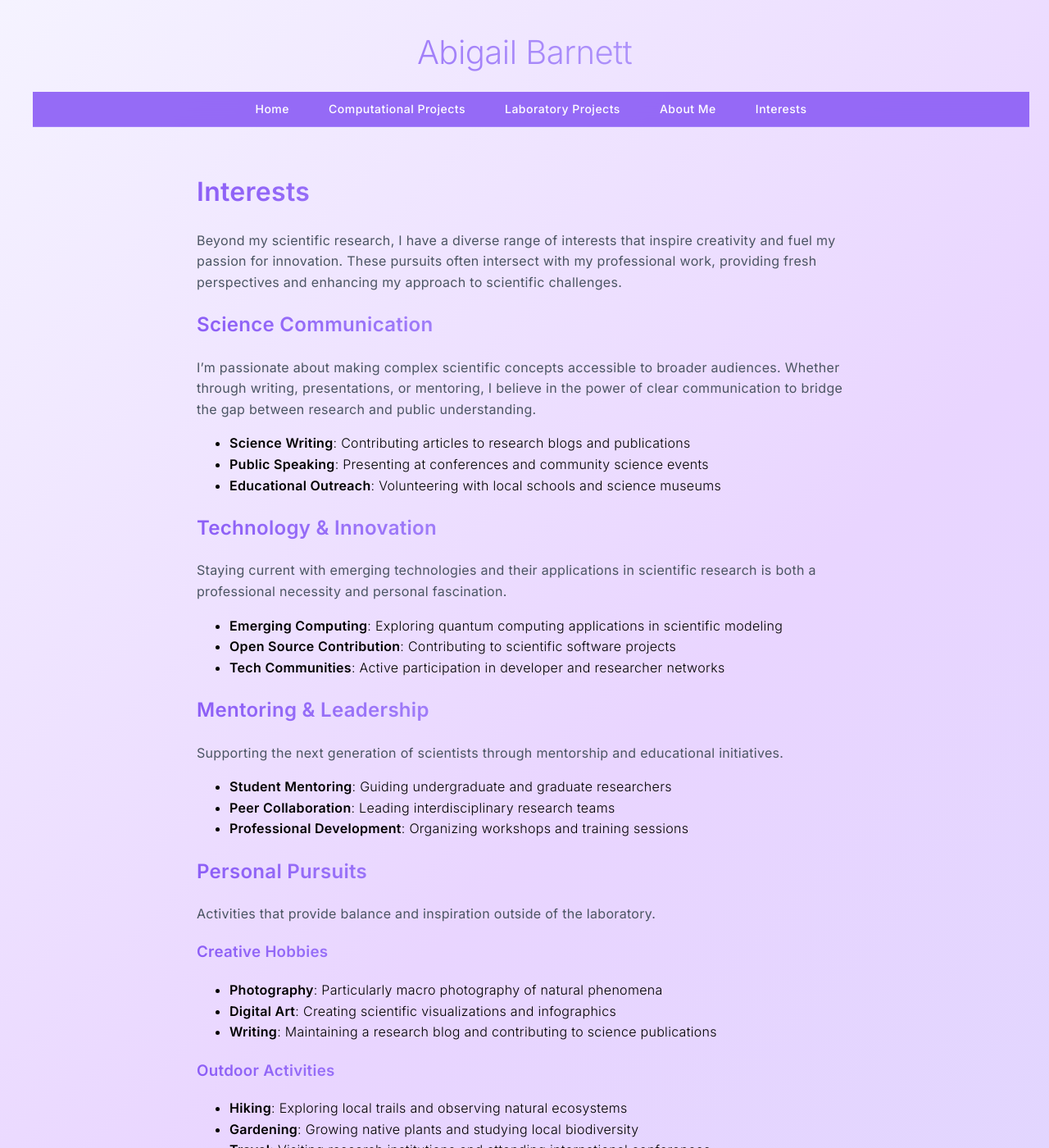
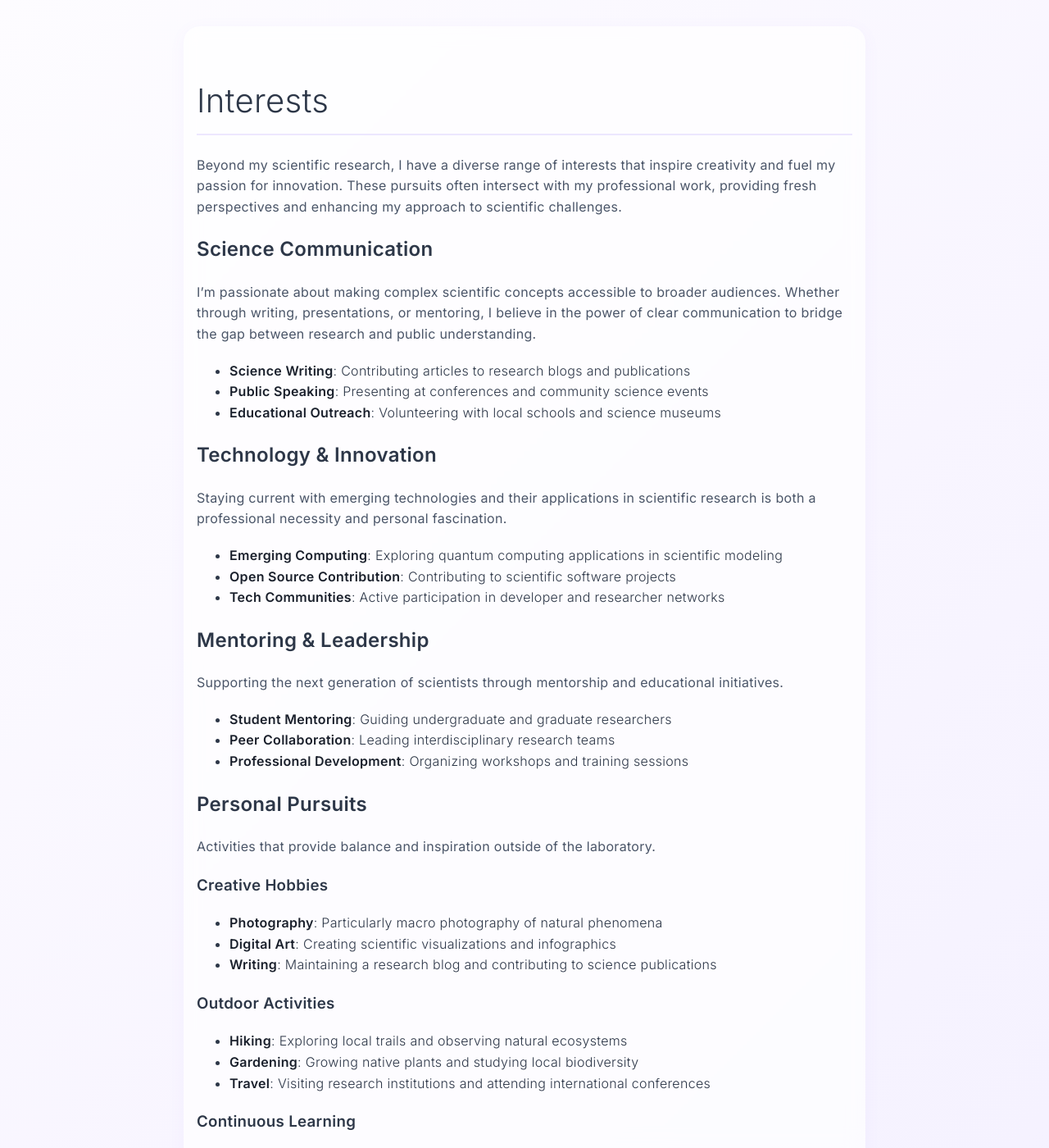
Before and after one commit to abigailbarnett1989/abigailbarnett1989.github.io, a Jekyll site: the page built from interests/index.md, in a window 1280 px wide and 1400 px high. Shown: the whole window at 82% size. Built offline with Jekyll 4.4.1, drawn with Linux system fonts in a browser that asks for light colours.

Commit message:
Template Updated

```diff
--- a/_layouts/default.html
+++ b/_layouts/default.html
@@ -9,20 +9,6 @@
   <body>
 
     <div class="container">
-      <header>
-        <h1>{{ site.title }}</h1>
-      </header>
-
-      <nav>
-        <ul>
-          <li><a href="{{ '/' | relative_url }}">Home</a></li>
-          <li><a href="{{ '/computational-projects/' | relative_url }}">Computational Projects</a></li>
-          <li><a href="{{ '/laboratory-projects/' | relative_url }}">Laboratory Projects</a></li>
-          <li><a href="{{ '/about/' | relative_url }}">About Me</a></li>
-          <li><a href="{{ '/interests/' | relative_url }}">Interests</a></li>
-        </ul>
-      </nav>
-
       <main>
         {{ content }}
       </main>
--- a/assets/css/style.css
+++ b/assets/css/style.css
@@ -4,13 +4,15 @@ body {
   margin: 0;
   padding: 0;
   line-height: 1.6;
-  background: linear-gradient(135deg, #f5f3ff 0%, #e9d5ff 50%, #ddd6fe 100%);
+  background: linear-gradient(135deg, #fdfcff 0%, #f8f5ff 50%, #f3f0ff 100%);
   min-height: 100vh;
   letter-spacing: 0.3px;
+  color: #2d3748;
 }
 
 strong, b {
   font-weight: 600;
+  color: #1a202c;
 }
 
 .container {
@@ -19,96 +21,32 @@ strong, b {
   padding: 0;
 }
 
-/* Full width nav bar */
-nav {
-  background: rgba(139, 92, 246, 0.9);
-  backdrop-filter: blur(10px);
-  padding: 0.5em;
-  width: 100%;
-  position: sticky;
-  top: 0;
-  z-index: 100;
-  border-bottom: 1px solid rgba(196, 181, 253, 0.3);
-}
-
-/* Center and constrain nav items */
-nav ul {
-  display: flex;
-  list-style: none;
-  margin: 0 auto;
-  padding: 0;
-  max-width: 1200px;
-  justify-content: center;
-}
-
-/* Nav link spacing and styling */
-nav li {
-  margin: 0 1.5em;
-}
-
-nav a {
-  color: white;
-  text-decoration: none;
-  font-weight: 500;
-  font-size: 14px;
-  letter-spacing: 0.5px;
-  transition: all 0.3s ease;
-}
-
-nav a:hover {
-  color: #c4b5fd;
-  text-decoration: none;
-}
-
-/* Center the header title */
-header {
-  text-align: center;
-  margin: 2em 0 1em 0;
-  padding: 0 1em;
-}
-
-header h1 {
-  margin: 0;
-  font-size: 2.5em;
-  font-weight: 300;
-  color: #374151;
-  background: linear-gradient(45deg, #8b5cf6, #c4b5fd);
-  background-clip: text;
-  -webkit-background-clip: text;
-  -webkit-text-fill-color: transparent;
-  letter-spacing: -0.5px;
-}
-
 footer {
   text-align: center;
   margin-top: 3em;
   padding: 2em 1em;
   font-size: 0.9em;
-  color: #6b7280;
+  color: #718096;
   font-weight: 400;
 }
 
 /* Homepage specific styles */
 .homepage-content {
-  padding: 2em 1em;
+  padding: 3em 1em;
 }
 
 .main-title {
   text-align: center;
-  color: #374151;
+  color: #2d3748;
   font-size: 3rem;
   font-weight: 300;
   margin-bottom: 15px;
   letter-spacing: -0.5px;
-  background: linear-gradient(45deg, #8b5cf6, #c4b5fd);
-  background-clip: text;
-  -webkit-background-clip: text;
-  -webkit-text-fill-color: transparent;
 }
 
 .main-subtitle {
   text-align: center;
-  color: #6b7280;
+  color: #4a5568;
   font-size: 1.1rem;
   font-weight: 400;
   margin-bottom: 50px;
@@ -125,20 +63,20 @@ footer {
 
 .section-card {
   position: relative;
-  background: rgba(255, 255, 255, 0.9);
+  background: rgba(255, 255, 255, 0.95);
   backdrop-filter: blur(10px);
-  border: 1px solid rgba(196, 181, 253, 0.3);
+  border: 1px solid rgba(237, 233, 254, 0.6);
   border-radius: 20px;
   overflow: hidden;
-  box-shadow: 0 8px 32px rgba(139, 92, 246, 0.1);
+  box-shadow: 0 4px 20px rgba(139, 92, 246, 0.08);
   transition: all 0.4s cubic-bezier(0.175, 0.885, 0.32, 1.275);
   cursor: pointer;
 }
 
 .section-card:hover {
-  transform: translateY(-8px) scale(1.02);
-  box-shadow: 0 20px 60px rgba(139, 92, 246, 0.25);
-  border-color: rgba(196, 181, 253, 0.5);
+  transform: translateY(-6px) scale(1.01);
+  box-shadow: 0 12px 40px rgba(139, 92, 246, 0.15);
+  border-color: rgba(196, 181, 253, 0.4);
 }
 
 .section-image {
@@ -156,7 +94,7 @@ footer {
   left: 0;
   right: 0;
   bottom: 0;
-  background: linear-gradient(45deg, rgba(139, 92, 246, 0.85), rgba(196, 181, 253, 0.85));
+  background: linear-gradient(45deg, rgba(139, 92, 246, 0.75), rgba(196, 181, 253, 0.75));
   opacity: 0;
   transition: all 0.3s ease;
   display: flex;
@@ -216,17 +154,13 @@ footer {
 .section-title {
   font-size: 20px;
   font-weight: 600;
-  color: #374151;
+  color: #2d3748;
   margin-bottom: 12px;
-  background: linear-gradient(45deg, #8b5cf6, #c4b5fd);
-  background-clip: text;
-  -webkit-background-clip: text;
-  -webkit-text-fill-color: transparent;
   letter-spacing: 0.3px;
 }
 
 .section-brief {
-  color: #6b7280;
+  color: #4a5568;
   font-size: 14px;
   font-weight: 400;
   line-height: 1.6;
@@ -240,64 +174,101 @@ footer {
 }
 
 .skill-tag {
-  background: linear-gradient(45deg, #8b5cf6, #c4b5fd);
+  background: linear-gradient(45deg, #a78bfa, #c4b5fd);
   color: white;
   padding: 6px 14px;
   border-radius: 20px;
   font-size: 12px;
   font-weight: 500;
   letter-spacing: 0.3px;
-  box-shadow: 0 2px 8px rgba(139, 92, 246, 0.2);
+  box-shadow: 0 2px 8px rgba(139, 92, 246, 0.15);
 }
 
-/* Professional background images using patterns and gradients */
+/* Image backgrounds - replace these with your actual images */
 .about-bg {
-  background: linear-gradient(135deg, rgba(139, 92, 246, 0.1), rgba(196, 181, 253, 0.1)),
-              radial-gradient(circle at 20% 80%, rgba(139, 92, 246, 0.15) 0%, transparent 50%),
-              radial-gradient(circle at 80% 20%, rgba(196, 181, 253, 0.15) 0%, transparent 50%),
-              linear-gradient(45deg, #f8fafc 25%, transparent 25%),
-              linear-gradient(-45deg, #f8fafc 25%, transparent 25%);
-  background-size: cover, cover, cover, 60px 60px, 60px 60px;
-  background-position: 0 0, 0 0, 0 0, 0 0, 30px 30px;
+  background-image: url('{{ "/assets/images/about-me.jpg" | relative_url }}');
+  background-size: cover;
+  background-position: center;
 }
 
 .computational-bg {
-  background: linear-gradient(135deg, rgba(139, 92, 246, 0.1), rgba(196, 181, 253, 0.1)),
-              repeating-linear-gradient(45deg, transparent, transparent 20px, rgba(139, 92, 246, 0.05) 20px, rgba(139, 92, 246, 0.05) 40px),
-              conic-gradient(from 45deg at 25% 75%, rgba(196, 181, 253, 0.1) 0deg, transparent 90deg);
+  background-image: url('{{ "/assets/images/computational-projects.jpg" | relative_url }}');
+  background-size: cover;
+  background-position: center;
 }
 
 .laboratory-bg {
-  background: linear-gradient(135deg, rgba(139, 92, 246, 0.1), rgba(196, 181, 253, 0.1)),
-              radial-gradient(circle at 50% 50%, rgba(139, 92, 246, 0.08) 2px, transparent 2px),
-              linear-gradient(90deg, rgba(196, 181, 253, 0.05) 50%, transparent 50%);
-  background-size: cover, 30px 30px, 40px 40px;
+  background-image: url('{{ "/assets/images/laboratory-projects.jpg" | relative_url }}');
+  background-size: cover;
+  background-position: center;
 }
 
 .interests-bg {
-  background: linear-gradient(135deg, rgba(139, 92, 246, 0.1), rgba(196, 181, 253, 0.1)),
-              repeating-conic-gradient(from 0deg at 50% 50%, rgba(139, 92, 246, 0.05) 0deg 15deg, transparent 15deg 30deg),
-              radial-gradient(ellipse at top left, rgba(196, 181, 253, 0.1) 0%, transparent 50%);
+  background-image: url('{{ "/assets/images/interests.jpg" | relative_url }}');
+  background-size: cover;
+  background-position: center;
 }
 
-/* Regular page content styling */
+/* Fallback patterns if images don't load */
+.about-bg:not([style*="background-image"]) {
+  background: linear-gradient(135deg, #f7fafc 0%, #edf2f7 100%),
+              radial-gradient(circle at 30% 30%, rgba(167, 139, 250, 0.1) 0%, transparent 50%);
+}
+
+.computational-bg:not([style*="background-image"]) {
+  background: linear-gradient(135deg, #f7fafc 0%, #edf2f7 100%),
+              repeating-linear-gradient(45deg, transparent, transparent 20px, rgba(167, 139, 250, 0.05) 20px, rgba(167, 139, 250, 0.05) 40px);
+}
+
+.laboratory-bg:not([style*="background-image"]) {
+  background: linear-gradient(135deg, #f7fafc 0%, #edf2f7 100%),
+              radial-gradient(circle at 50% 50%, rgba(167, 139, 250, 0.08) 2px, transparent 2px);
+  background-size: cover, 30px 30px;
+}
+
+.interests-bg:not([style*="background-image"]) {
+  background: linear-gradient(135deg, #f7fafc 0%, #edf2f7 100%),
+              repeating-conic-gradient(from 0deg at 50% 50%, rgba(167, 139, 250, 0.05) 0deg 15deg, transparent 15deg 30deg);
+}
+
+/* Regular page content styling for other pages */
+main h1, main h2, main h3 {
+  color: #2d3748;
+}
+
+main h1 {
+  font-size: 2.5rem;
+  font-weight: 300;
+  margin-bottom: 1.5rem;
+  padding-bottom: 0.5rem;
+  border-bottom: 2px solid rgba(167, 139, 250, 0.2);
+}
+
+main p {
+  color: #4a5568;
+  font-weight: 400;
+  margin-bottom: 1.2rem;
+}
+
+main img {
+  max-width: 100%;
+  height: auto;
+  border-radius: 8px;
+  box-shadow: 0 4px 12px rgba(139, 92, 246, 0.1);
+  margin: 1.5rem 0;
+}
+
+/* Content pages styling */
 main {
   padding: 2em 1em;
   max-width: 800px;
   margin: 0 auto;
-}
-
-main h1, main h2, main h3 {
-  color: #374151;
-  background: linear-gradient(45deg, #8b5cf6, #c4b5fd);
-  background-clip: text;
-  -webkit-background-clip: text;
-  -webkit-text-fill-color: transparent;
-}
-
-main p {
-  color: #4b5563;
-  font-weight: 400;
+  background: rgba(255, 255, 255, 0.7);
+  backdrop-filter: blur(10px);
+  border-radius: 20px;
+  margin-top: 2em;
+  margin-bottom: 2em;
+  box-shadow: 0 4px 20px rgba(139, 92, 246, 0.05);
 }
 
 @media (max-width: 768px) {
@@ -314,12 +285,7 @@ main p {
     padding: 25px 20px;
   }
 
-  nav ul {
-    flex-wrap: wrap;
-    gap: 0.5em;
-  }
-
-  nav li {
-    margin: 0.25em;
+  .homepage-content {
+    padding: 2em 1em;
   }
 }
```
Also changed, not shown: assets/images/about-me.jpg (added), assets/images/computational-projects.jpg (added), assets/images/interests.jpg (added), assets/images/laboratory-projects.jpg (added).
